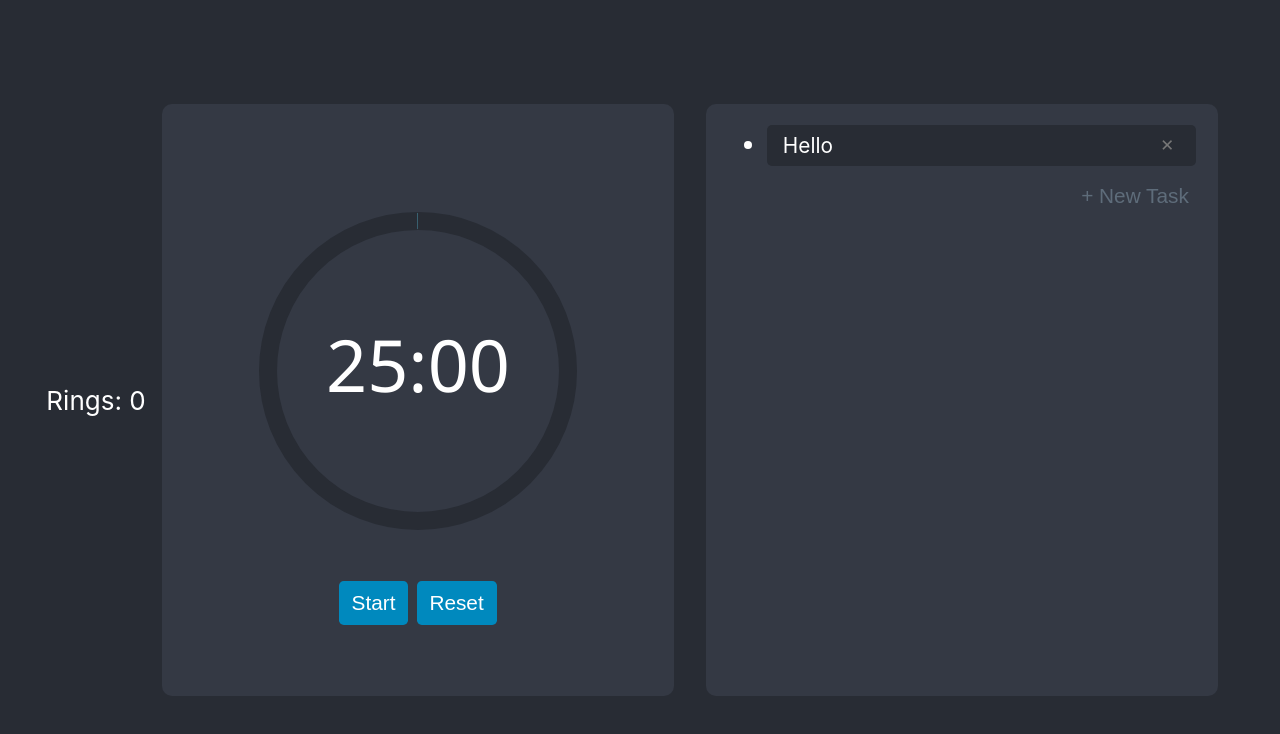
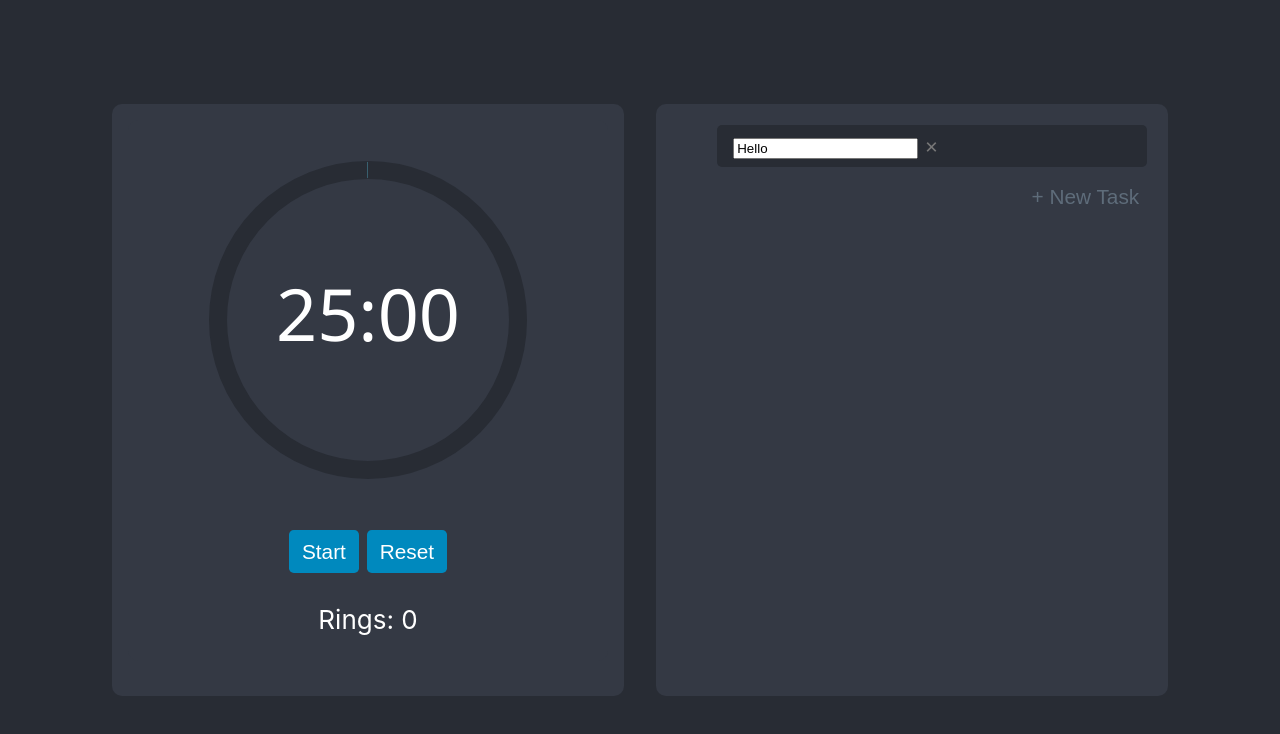
Before and after one commit to vectorwing/Ringer, a React (Create React App) app: page / in a window 1280 px wide. Both pictures are taken after a click on the button "+ New Task". Shown: the top 734 px of the page. Built offline with nearby package versions, Linux system fonts and the light colour scheme.

Commit message:
Rename and move Timer and TaskList

```diff
--- a/src/components/App.js
+++ b/src/components/App.js
@@ -1,16 +1,34 @@
 import React, { useState } from 'react';
-import PanelTimer from './PanelTimer/PanelTimer.js';
-import PanelTaskList from './TaskList/PanelTaskList.js';
+import Timer from './Timer/Timer.js';
+import TaskList from './TaskList/TaskList.js';
 import './App.css';
 
-export default function App(props) {
+export default function App() {
   const [rings, setRings] = useState(0);
+  const [tasks, setTasks] = useState([]);
+
+  const handleNewTask = () => {
+    setTasks(tasks.concat("Hello"));
+  }
+
+  const handleRemoveTask = () => {
+    // TODO: Code to remove a given task
+  }
 
   return (
     <div className="App">
-      <p>Rings: {rings}</p>
-      <PanelTimer baseTime={25*60} onTimerFinish={() => setRings(rings => rings + 1)}/>
-      <PanelTaskList/>
+      <div className="panel">
+        <Timer
+          baseTime={25*60}
+          onTimerFinish={() => setRings(rings => rings + 1)}
+          rings={rings}/>
+      </div>
+      <div className="panel">
+        <TaskList
+          list={tasks}
+          onNewTask={handleNewTask}
+          onRemoveTask={handleRemoveTask}/>
+      </div>
     </div>
   );
 }
--- a/src/components/TaskList/PanelTaskList.js
+++ /dev/null
@@ -1,34 +0,0 @@
-import React, { useState } from 'react';
-import Task from './Task.js';
-import './PanelTaskList.css';
-
-export default function PanelTaskList(props) {
-
-  const [tasks, setTasks] = useState([]);
-
-  function renderTask(index) {
-    return (
-      <Task
-        text={tasks[index]}
-      />
-    );
-  }
-
-  function removeTask(index) {
-  }
-
-  function renameTask(index, newName) {
-
-  }
-
-  return (
-    <div className="panel PanelTaskList">
-      <ul className="tasklist">
-        {tasks.map((task, index) => renderTask(index))}
-      </ul>
-      <button className="button-new-task" onClick={() => setTasks(tasks.concat("Hello"))}>
-        + New Task
-      </button>
-    </div>
-  );
-}
--- a/src/components/TaskList/Task.js
+++ b/src/components/TaskList/Task.js
@@ -1,14 +1,11 @@
 import React from 'react';
 import './Task.css'
 
-export default function Task(props) {
-  const id = props.id;
-  const text = props.text;
-
+export default function Task({onClick, done, text}) {
   return (
-    <li>
-      <label for={id} className="Task">
-        <p>{text}</p>
+    <li className="Task">
+      <label>
+        <input type="text" value={text} readOnly={true} />
         <button className="Task-remove">✕</button>
       </label>
     </li>
--- /dev/null
+++ b/src/components/TaskList/TaskList.js
@@ -0,0 +1,25 @@
+import React from 'react';
+import Task from './Task.js';
+import './TaskList.css';
+
+export default function TaskList({list, onNewTask, onRemoveTask}) {
+
+  function renderTask(task, index) {
+    return (
+      <Task
+        text={list[index]}
+      />
+    );
+  }
+
+  return (
+    <div className="PanelTaskList">
+      <ul className="tasklist">
+        {list.map((task, index) => renderTask(task, index))}
+      </ul>
+      <button className="button-new-task" onClick={() => onNewTask()}>
+        + New Task
+      </button>
+    </div>
+  );
+}
--- a/src/components/PanelTimer/PanelTimer.js
+++ b/src/components/Timer/Timer.js
@@ -1,19 +1,19 @@
 import React, { useState, useEffect } from 'react';
-import './PanelTimer.css';
+import './Timer.css';
 import TimerDisplay from './TimerDisplay';
 import TimerControls from './TimerControls';
 
-export default function PanelTimer(props) {
+export default function Timer({baseTime, onTimerFinish, rings}) {
 
-  const [time, setTime] = useState(props.baseTime);
+  const [time, setTime] = useState(baseTime);
   const [isActive, setIsActive] = useState(false);
 
-  function toggle() {
+  function handleToggle() {
     setIsActive(!isActive);
   }
 
-  function reset() {
-    setTime(props.baseTime);
+  function handleReset() {
+    setTime(baseTime);
     setIsActive(false);
   }
 
@@ -24,10 +24,10 @@ export default function PanelTimer(props) {
         setTime(time => time - 1);
       }, 1000);
     } else if (isActive && time === 0) {
-      if (props.onTimerFinish) {
-        props.onTimerFinish();
+      if (onTimerFinish) {
+        onTimerFinish();
       }
-      reset();
+      handleReset();
     } else if (!isActive && time !== 0) {
       clearInterval(interval);
     }
@@ -35,16 +35,17 @@ export default function PanelTimer(props) {
   });
 
   return (
-    <div className="panel PanelTimer">
+    <div className="PanelTimer">
       <TimerDisplay
-        baseTime={props.baseTime}
+        baseTime={baseTime}
         currentTime={time}
       />
       <TimerControls
         isActive={isActive}
-        onToggle={() => toggle()}
-        onReset={() => reset()}
+        onToggle={() => handleToggle()}
+        onReset={() => handleReset()}
       />
+      <p>Rings: {rings}</p>
     </div>
   );
 }
--- a/src/components/PanelTimer/TimerControls.js
+++ b/src/components/Timer/TimerControls.js
@@ -1,5 +1,5 @@
 import React from 'react';
-import './PanelTimer.css';
+import './Timer.css';
 
 export default function TimerControls({isActive, onToggle, onReset}) {
   return (
--- a/src/components/PanelTimer/TimerDisplay.js
+++ b/src/components/Timer/TimerDisplay.js
@@ -1,5 +1,5 @@
 import React, { useEffect } from 'react';
-import './PanelTimer.css';
+import './Timer.css';
 
 export default function TimerDisplay({baseTime, currentTime}) {
 
```
Also changed, not shown: src/components/TaskList/TaskList.css (renamed from src/components/TaskList/PanelTaskList.css), src/components/Timer/Timer.css (renamed from src/components/PanelTimer/PanelTimer.css).
